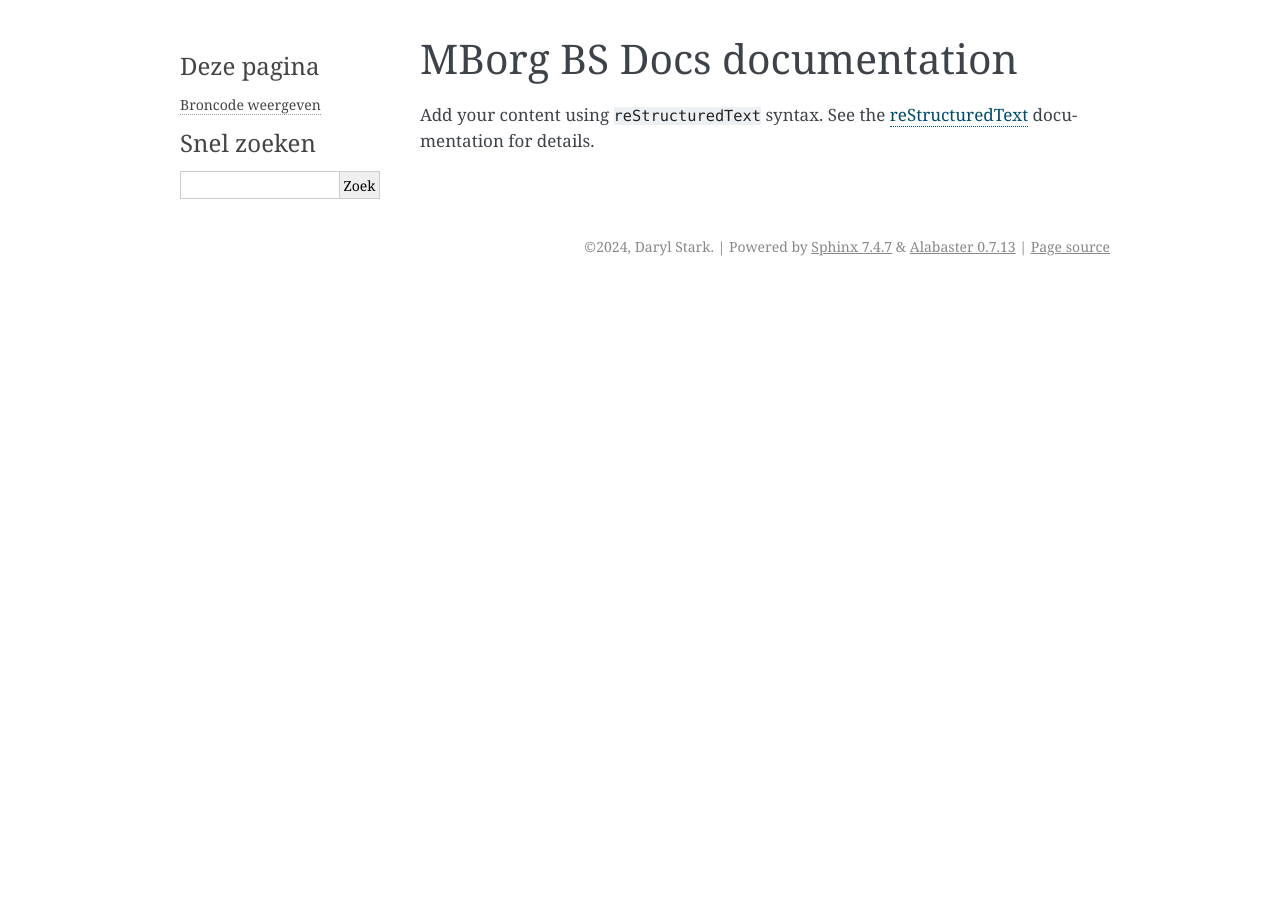
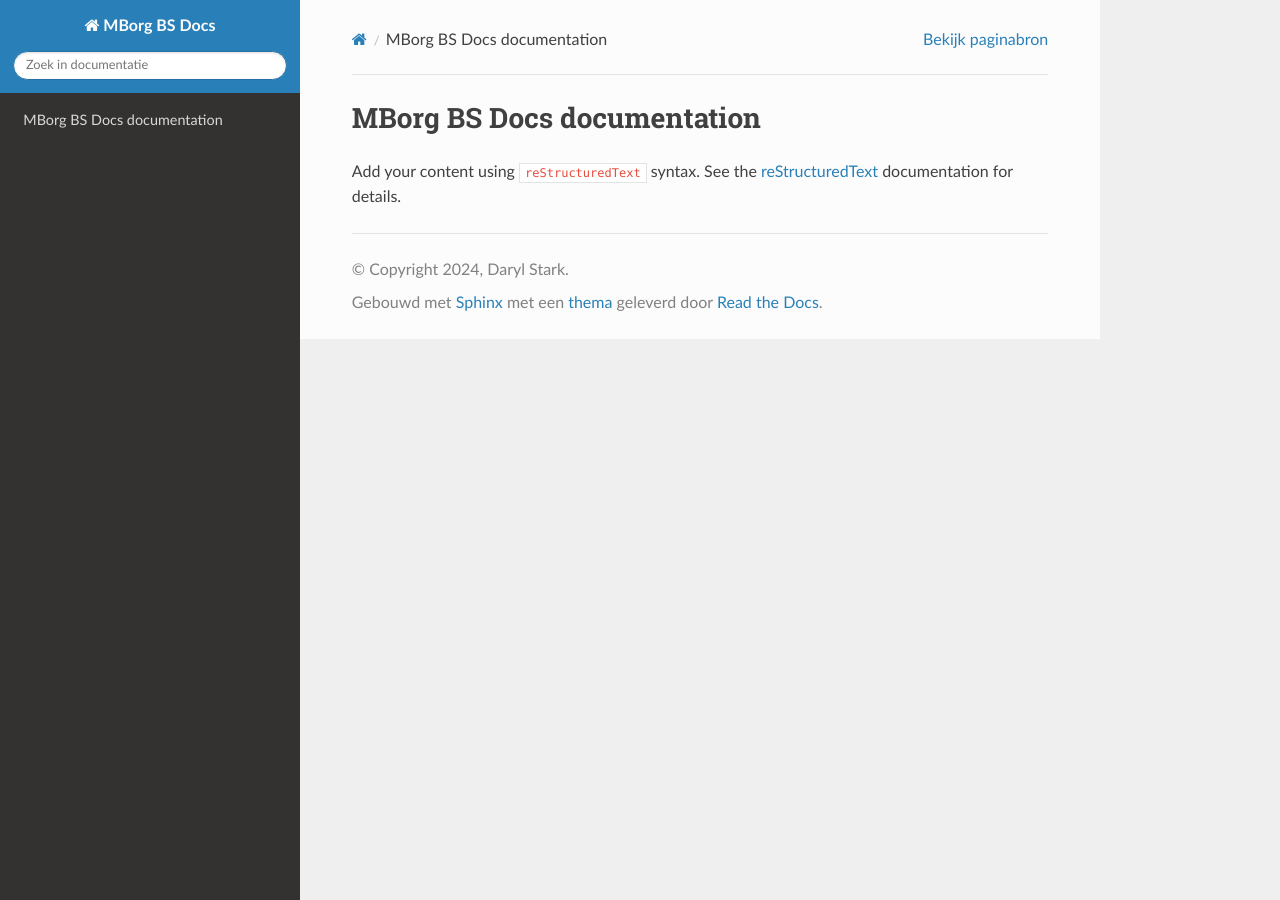
Before and after one commit to DarylStark/advent2024-mborg-bs-docs, a Sphinx documentation site: the page built from source/index.rst, in a window 1280 px wide. Built offline with Sphinx 7.4.7 and the Read the Docs theme 3.1.0, drawn with Linux system fonts in a browser that asks for light colours.

Commit message:
Add `rtd` theme

```diff
--- a/pyproject.toml
+++ b/pyproject.toml
@@ -5,5 +5,6 @@ description = "Documentation for MBorg BS"
 readme = "README.md"
 requires-python = ">=3.10"
 dependencies = [
+    "sphinx-rtd-theme>=3.0.1",
     "sphinx>=8.1.3",
 ]
--- a/source/conf.py
+++ b/source/conf.py
@@ -6,23 +6,25 @@
 # -- Project information -----------------------------------------------------
 # https://www.sphinx-doc.org/en/master/usage/configuration.html#project-information
 
-project = 'MBorg BS Docs'
-copyright = '2024, Daryl Stark'
-author = 'Daryl Stark'
-release = '1.0.0'
+project = "MBorg BS Docs"
+copyright = "2024, Daryl Stark"
+author = "Daryl Stark"
+release = "1.0.0"
 
 # -- General configuration ---------------------------------------------------
 # https://www.sphinx-doc.org/en/master/usage/configuration.html#general-configuration
 
-extensions = []
+extensions = [
+    "sphinx_rtd_theme",
+]
 
-templates_path = ['_templates']
+templates_path = ["_templates"]
 exclude_patterns = []
 
-language = 'nl'
+language = "nl"
 
 # -- Options for HTML output -------------------------------------------------
 # https://www.sphinx-doc.org/en/master/usage/configuration.html#options-for-html-output
 
-html_theme = 'alabaster'
-html_static_path = ['_static']
+html_theme = "sphinx_rtd_theme"
+html_static_path = ["_static"]
```
Also changed, not shown: 1 other file.
